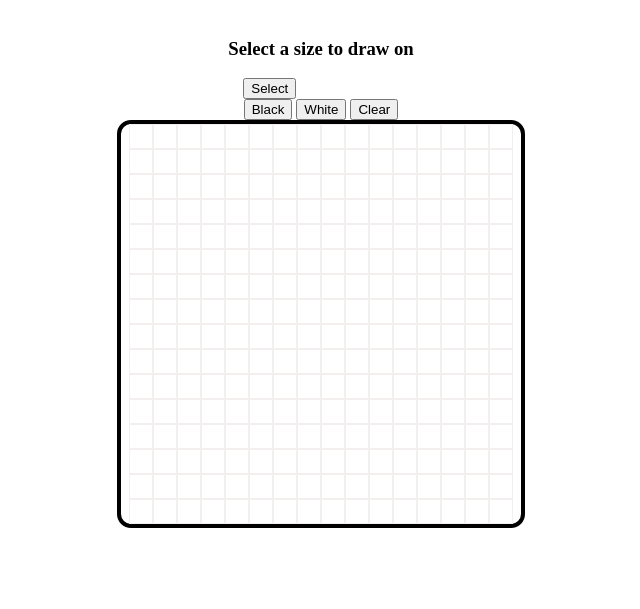
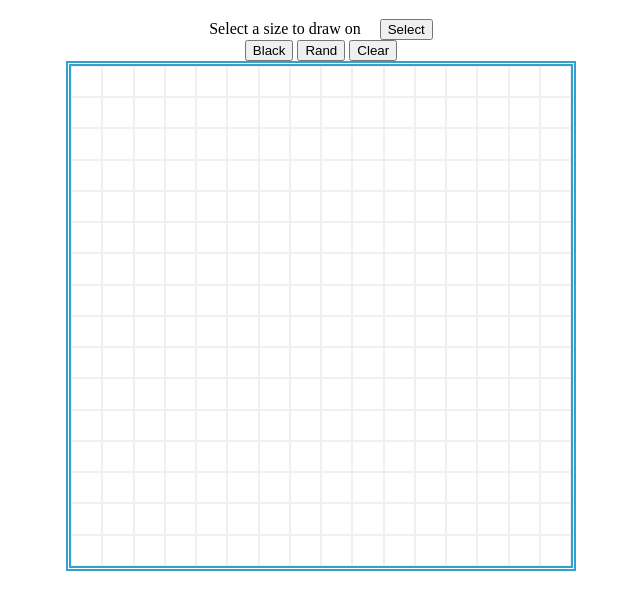
Before and after one commit to bwhelan212/etch-a-sketch, a plain HTML site: page index.html in a window 1280 px wide. Shown: the part 69-678 px from the top of the page, without its empty margins (319-959 px from the left). Drawn offline with Linux system fonts and the light colour scheme.

Commit message:
fixed css so the grid is not statically sized

```diff
--- a/index.html
+++ b/index.html
@@ -10,12 +10,13 @@
 <body>
     <h1>Etch a Sketch</h1>
     <div class="top">
-        <h3>Select a size to draw on</h3>
+        <div>Select a size to draw on
         <button id = "size">Select</button>
+    </div>
     </div>
     <div class="bottom">
         <button>Black</button>
-        <button>White</button>
+        <button id ="rand">Rand</button>
         <button id ="clear">Clear</button>
     </div>
     <div id="container"></div>
--- a/script.js
+++ b/script.js
@@ -60,3 +60,9 @@ selectButton.addEventListener("click", (e)=> {
     resizeGrid(newSize);
     hover();
 });
+
+//change the color of the backgroud
+const randButton = documet.querySelector('#rand');
+randButton.addEventListener("click", (e)=> {
+
+});
--- a/style.css
+++ b/style.css
@@ -1,21 +1,16 @@
  body {
     display:flex;
-    justify-content:center;
+    justify-content:space-between;
     flex-direction:column;
     align-items:center;
 }
 
 #container {
-    height: 400px;
-    width:400px;
+    height: 500px;
+    width:500px;
     display:flex;
-    /* justify-content:center;*/
     flex-direction:column;
-    /* width:100%; */
-    align-items:center;
-    justify-content:center;
-    border: solid 0.3em;
-    border-radius:14px;
+    border: thick double #32a1ce;
 }
 
 .top {
@@ -31,25 +26,10 @@
 
 .row {
     display:flex;
-    /* justify-content: center; */
-    /* flex-direction:column;
-    align-items:center; */
-    /* margin-bottom:20px; */
-    /* border: solid; */
     flex:1;
 }
 
 .column {
     border: 1px solid rgb(243, 239, 239);
     flex: 1;
-    display:flex;
-    justify-content:center;
-    /* flex-direction: column; */
-    /* align-items:center; */
-    /* border:solid;
-    flex:1; */
-    padding:11px;
 }
-/* box {
-    display: flex;
-} */
```
